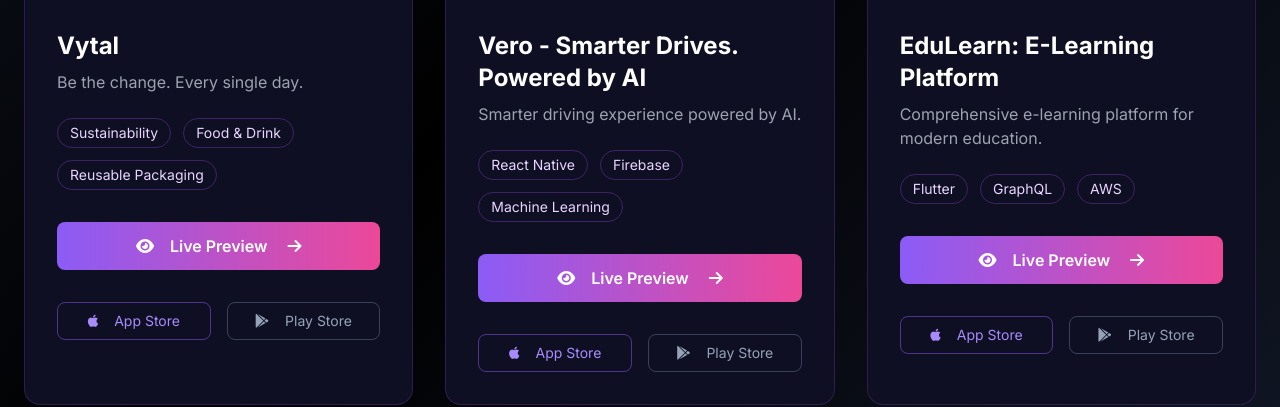
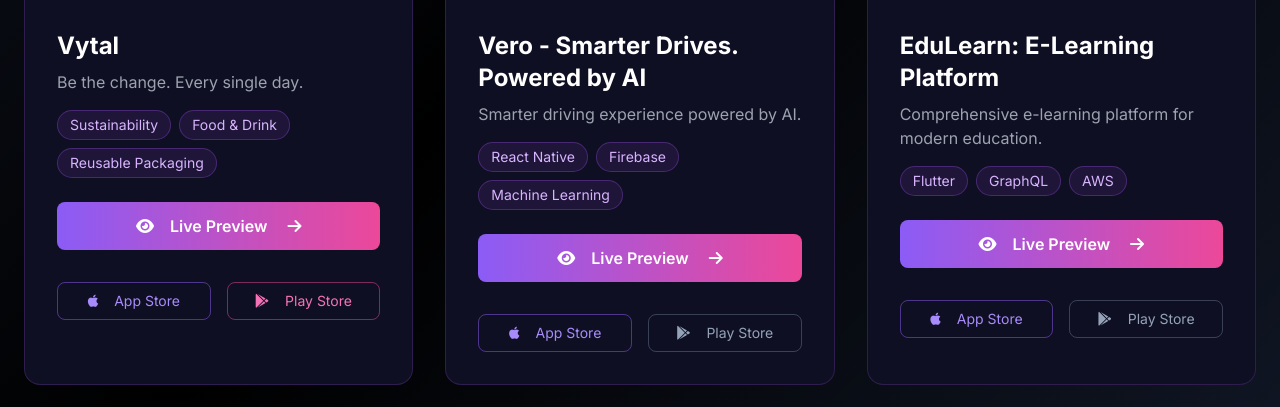
Before and after one commit to imakapp/portfolio, a Next.js app: page /projects in a window 1280 px wide. Shown: the part 747-1154 px from the top of the page. Built offline with nearby package versions, Linux system fonts and the light colour scheme.

Commit message:
fix: update Vytal project to use correct Play Store and App Store links on projects page

```diff
--- a/src/app/projects/page.tsx
+++ b/src/app/projects/page.tsx
@@ -201,18 +201,11 @@
                   )}
                 </div>
                 <div className="p-8">
-                  <div className="flex justify-between items-start mb-6">
-                    <div>
-                      <h3 className="text-2xl font-bold text-white mb-2">{project.title}</h3>
-                      <p className="text-gray-400">{project.description}</p>
-                    </div>
-                    <span className="text-purple-400 text-2xl transform group-hover:rotate-45 transition-transform">
-                      <i className="fa-solid fa-arrow-up-right"></i>
-                    </span>
-                  </div>
-                  <div className="flex flex-wrap gap-3 mb-8">
-                    {project.tags.map((tag, index) => (
-                      <span key={index} className="tech-tag bg-transparent border border-purple-500/30 px-3 py-1 rounded-full text-purple-200 text-sm">{tag}</span>
+                  <h2 className="text-2xl font-bold text-white mb-2">{project.title}</h2>
+                  <p className="text-gray-400 mb-4">{project.description}</p>
+                  <div className="flex flex-wrap gap-2 mb-6">
+                    {project.tags.map(tag => (
+                      <span key={tag} className="tech-tag">{tag}</span>
                     ))}
                   </div>
                   <div className="flex flex-col gap-4">
@@ -226,6 +219,17 @@
                     </Link>
                     <div className="flex gap-4 mt-4">
                       {project.platforms.includes('ios') && (
+                        project.id === 'vytal' ? (
+                          <a
+                            href={project.appStore}
+                            target="_blank"
+                            rel="noopener noreferrer"
+                            className="button flex-1 bg-transparent border border-[rgba(139,92,246,0.5)] text-[#A78BFA] py-2 px-4 rounded-lg text-sm hover:bg-[rgba(139,92,246,0.1)] transition-all flex items-center justify-center"
+                          >
+                            <i className="fa-brands fa-apple mr-2"></i>
+                            App Store
+                          </a>
+                        ) : (
                           <Link
                             href={`/preview?image=${project.imageId}&project=${encodeURIComponent(project.title)}&platform=ios`}
                             className="button flex-1 bg-transparent border border-[rgba(139,92,246,0.5)] text-[#A78BFA] py-2 px-4 rounded-lg text-sm hover:bg-[rgba(139,92,246,0.1)] transition-all flex items-center justify-center"
@@ -233,8 +237,20 @@
                             <i className="fa-brands fa-apple mr-2"></i>
                             App Store
                           </Link>
+                        )
                       )}
                       {project.platforms.includes('android') && (
+                        project.id === 'vytal' ? (
+                          <a
+                            href={project.playStore}
+                            target="_blank"
+                            rel="noopener noreferrer"
+                            className="button flex-1 bg-transparent border border-[rgba(236,72,153,0.5)] text-[#F472B6] py-2 px-4 rounded-lg text-sm hover:bg-[rgba(236,72,153,0.1)] transition-all flex items-center justify-center"
+                          >
+                            <i className="fa-brands fa-google-play mr-2"></i>
+                            Play Store
+                          </a>
+                        ) : (
                           <Link
                             href={`/preview?image=${project.imageId}&project=${encodeURIComponent(project.title)}&platform=android`}
                             className="button flex-1 bg-transparent border border-[rgba(100,116,139,0.5)] text-[#94A3B8] py-2 px-4 rounded-lg text-sm hover:bg-[rgba(100,116,139,0.1)] transition-all flex items-center justify-center"
@@ -242,6 +258,7 @@
                             <i className="fa-brands fa-google-play mr-2"></i>
                             Play Store
                           </Link>
+                        )
                       )}
                     </div>
                   </div>
```
Lines whose indentation alone changed are shown as unchanged.
